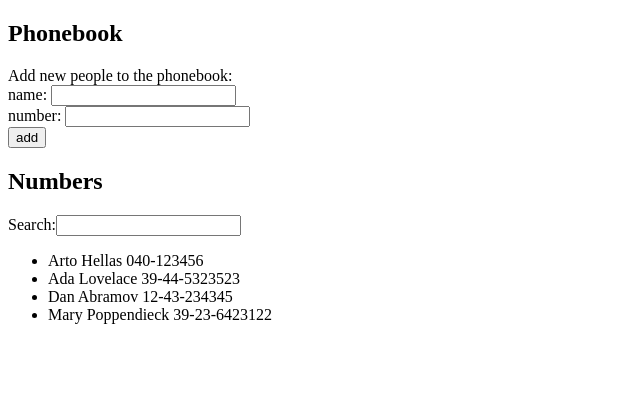
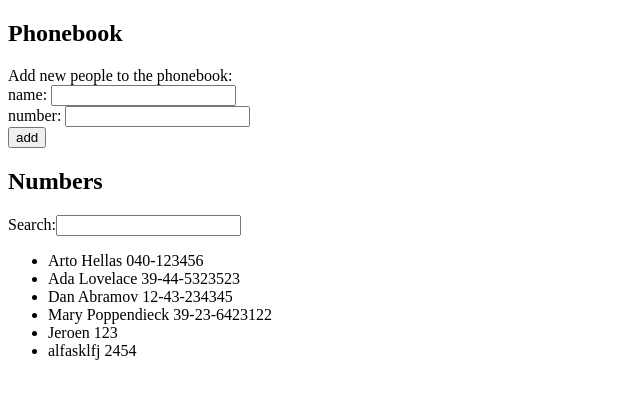
Before and after one commit to jwsteens/fullstackopen, a React (Vite) app in the folder part2/phonebook/: page / in a window 1280 px wide. Shown: the top 394 px of the page, without its empty margins (0-640 px from the left). Built offline with nearby package versions, Linux system fonts and the light colour scheme; data requests are answered from the project's data file.

Commit message:
Exercise 2.12

```diff
--- a/part2/phonebook/db.json
+++ b/part2/phonebook/db.json
@@ -1,5 +1,5 @@
 {
-    "persons":[
+  "persons": [
     {
       "name": "Arto Hellas",
       "number": "040-123456",
@@ -19,6 +19,16 @@
       "name": "Mary Poppendieck",
       "number": "39-23-6423122",
       "id": "4"
+    },
+    {
+      "id": "5c94",
+      "name": "Jeroen",
+      "number": "123"
+    },
+    {
+      "id": "7b0c",
+      "name": "alfasklfj",
+      "number": "2454"
     }
   ]
 }
--- a/part2/phonebook/src/App.jsx
+++ b/part2/phonebook/src/App.jsx
@@ -1,14 +1,14 @@
 import { useState } from 'react'
 import Form from './components/Form'
 import Numbers from './components/Numbers'
+import personService from './services/persons'
 
 const App = () => {
-  const [persons, setPersons] = useState([
-    { name: 'Arto Hellas', number: '040-123456', id: 1 },
-    { name: 'Ada Lovelace', number: '39-44-5323523', id: 2 },
-    { name: 'Dan Abramov', number: '12-43-234345', id: 3 },
-    { name: 'Mary Poppendieck', number: '39-23-6423122', id: 4 }
-  ])
+  const [persons, setPersons] = useState([])
+
+  personService
+    .getAllPersons()
+    .then(res => setPersons(res))
 
   return (
     <div>
--- a/part2/phonebook/src/components/Form.jsx
+++ b/part2/phonebook/src/components/Form.jsx
@@ -1,4 +1,5 @@
 import { useState } from "react"
+import personService from '../services/persons'
 
 const Form = (props) => {
   const [ persons, setPersons ] = props.persons
@@ -23,14 +24,19 @@
 
     const personObject = {
       name: newName,
-      number: newPhone,
-      id: String(persons.length + 1)
+      number: newPhone
     }
 
+    personService
+      .createPerson(personObject)
+      .then(data => {
+        setPersons(persons.concat(data))
+        setNewName('')
+        setNewPhone('')
+      })
 
-    setPersons(persons.concat(personObject))
-    setNewName('')
-    setNewPhone('')
+    // setPersons(persons.concat(personObject))
+
   }
 
   return (
--- /dev/null
+++ b/part2/phonebook/src/services/persons.js
@@ -0,0 +1,15 @@
+import axios from "axios"
+
+const getAllPersons = async () => {
+  return axios
+    .get('http://localhost:3001/persons')
+    .then(res => res.data)
+}
+
+const createPerson = (personObject) => {
+  return axios
+    .post("http://localhost:3001/persons", personObject)
+    .then(res => res.data)
+}
+
+export default { getAllPersons, createPerson }
```
Lines whose indentation alone changed are shown as unchanged.
